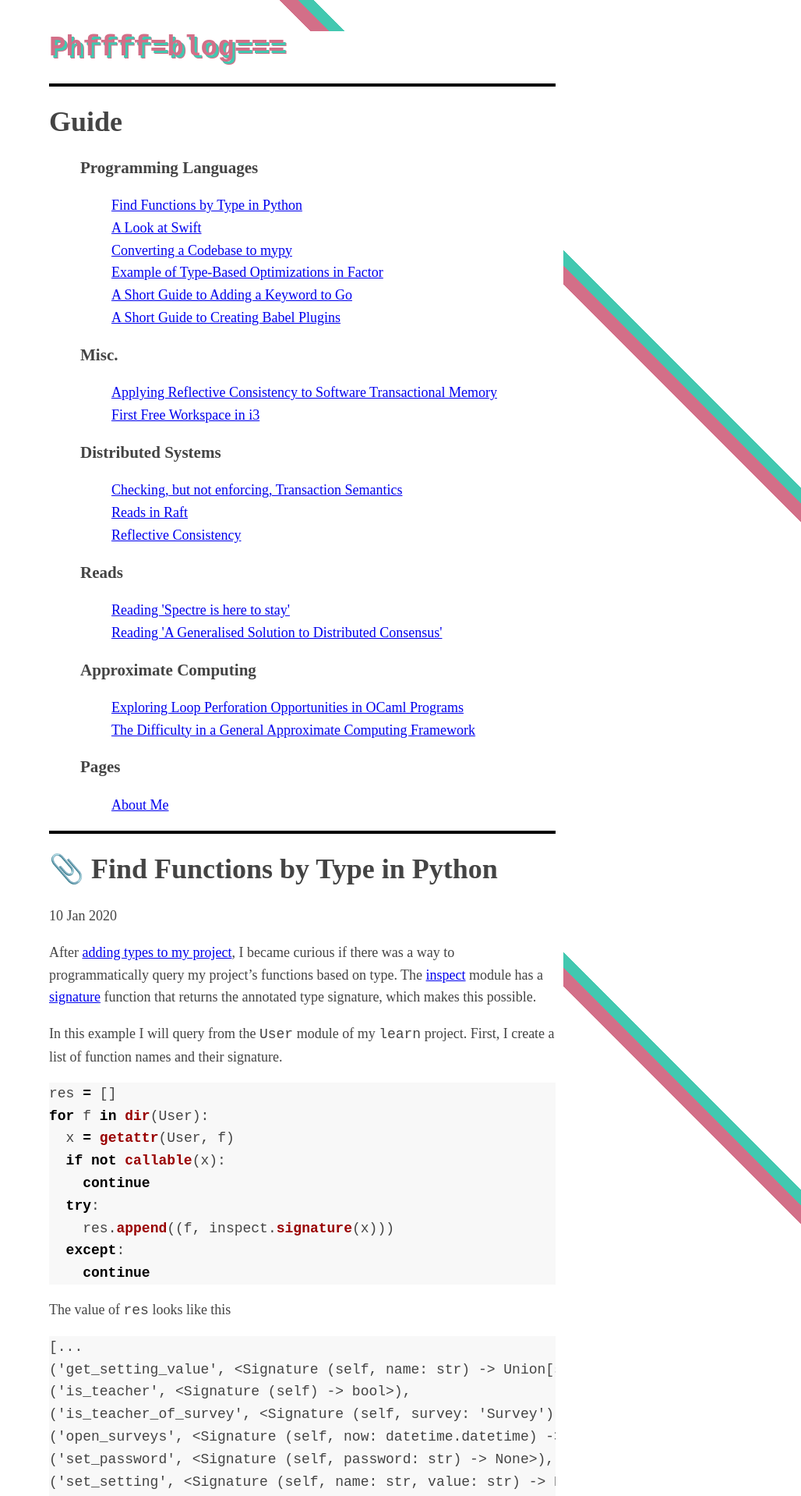
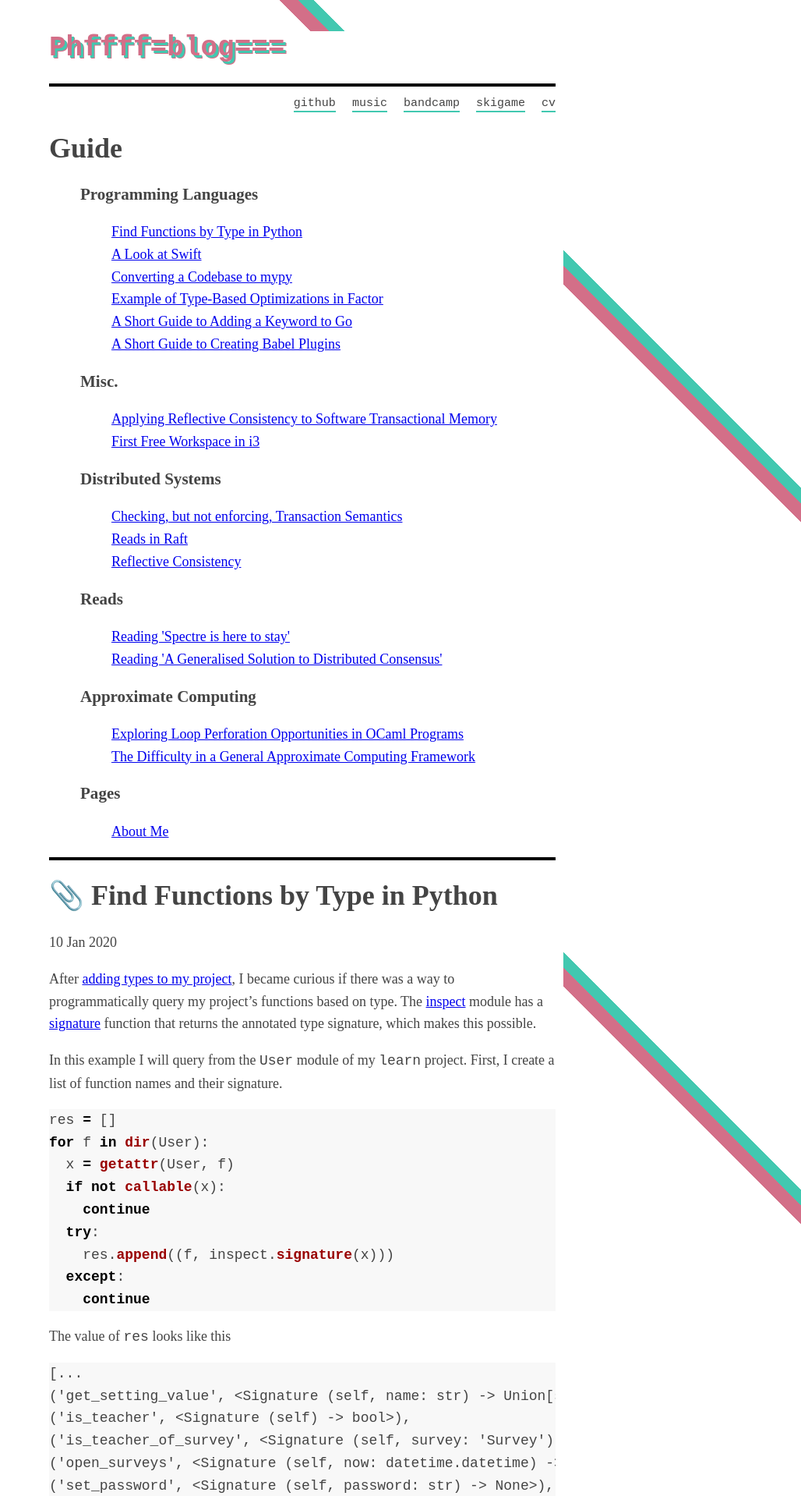
Before and after one commit to philipdexter/philipdexter.github.io, a Jekyll site: the page built from index.html, in a window 1280 px wide. Shown: the top 1918 px of the page at 78% size, without its empty margins (252-1280 px from the left). Built offline with Jekyll 4.4.1, drawn with Linux system fonts in a browser that asks for light colours; formulas are drawn with MathJax 3.

Commit message:
Add top links

```diff
--- a/_config.yml
+++ b/_config.yml
@@ -5,3 +5,15 @@ exclude: ["mold.yaml"]
 
 plugins:
   - jekyll-feed
+
+top_links:
+  - label: github
+    url: https://github.com/philipdexter
+  - label: music
+    url: https://phfilip.com/music
+  - label: bandcamp
+    url: https://philipdexter.bandcamp.com
+  - label: skigame
+    url: https://phfilip.com/skigame
+  - label: cv
+    url: https://phfilip.com/cv
--- a/_layouts/new.html
+++ b/_layouts/new.html
@@ -159,6 +159,26 @@ pre { overflow: auto; }
 
 h1 a { text-decoration: none }
 
+.top_links {
+  text-align: right;
+  margin: 10px 0 24px 0;
+  font-family: monospace, monospace;
+  font-size: 15px;
+}
+
+.top_links a {
+  color: #444;
+  text-decoration: none;
+  border-bottom: 2px solid #42c8b0;
+  margin-left: 12px;
+  padding-bottom: 1px;
+}
+
+.top_links a:hover {
+  color: #d36f88;
+  border-bottom-color: #d36f88;
+}
+
 
     </style>
   </head>
@@ -170,6 +190,13 @@ h1 a { text-decoration: none }
         </h1>
       </a>
       <hr style="border: 2px solid black;">
+      {% if site.top_links %}
+      <nav class="top_links" aria-label="Top links">
+        {% for link in site.top_links %}
+        <a href="{{ link.url }}">{{ link.label }}</a>
+        {% endfor %}
+      </nav>
+      {% endif %}
       {{ content }}
       <hr>
       <p>
```
